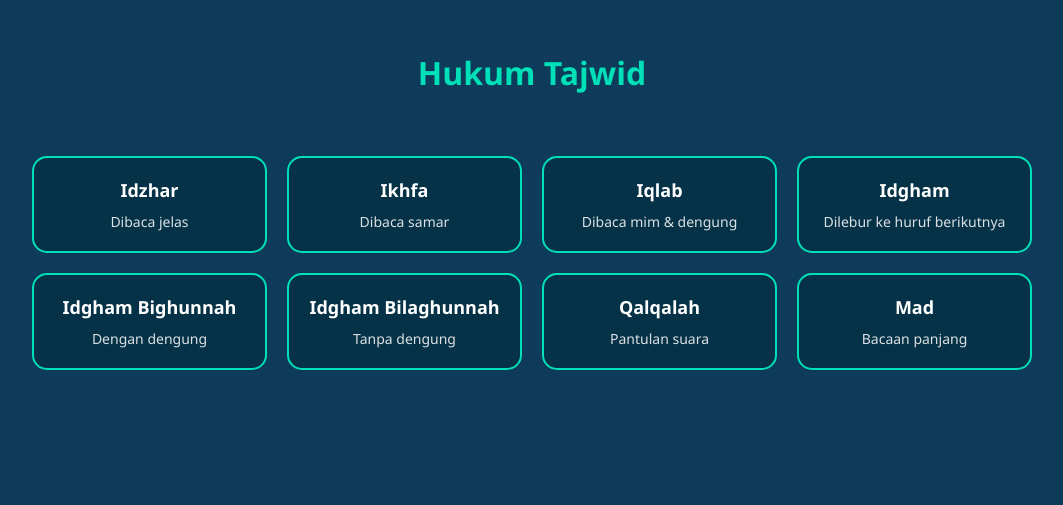
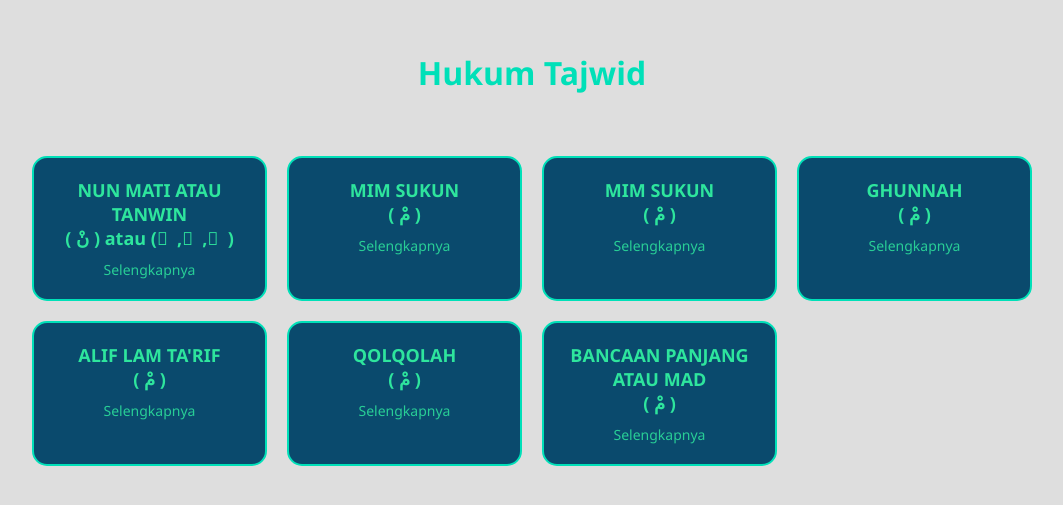
Before and after one commit to Gibranbintang/tahfeedz, a PHP site: page /tajwid.html in a window 1280 px wide. Shown: the top 505 px of the page, without its empty margins (108-1171 px from the left). Run offline with PHP 8.4, Linux system fonts and the light colour scheme.

Commit message:
mengedit tajwid dan dashboard

```diff
--- a/Tahfeedz App/css/dashboardstyle.css
+++ b/Tahfeedz App/css/dashboardstyle.css
@@ -95,6 +95,7 @@ body {
 }
 
 .card {
+  text-decoration: none !important;
   background: #0a4a6d;
   border-radius: 12px;
   padding: 20px;
@@ -103,6 +104,7 @@ body {
 }
 
 .card:hover {
+  text-decoration: none !important;
   transform: translateY(-5px);
   background: #e3f1f8;
 }
--- a/Tahfeedz App/css/tajwidstyle.css
+++ b/Tahfeedz App/css/tajwidstyle.css
@@ -1,7 +1,7 @@
 body {
   margin: 0;
   font-family: 'Segoe UI', sans-serif;
-  background-color: #0d3b59;
+  background-color: #dedede;
   color: white;
 }
 
@@ -21,7 +21,8 @@ h1 {
 }
 
 .card {
-  background-color: #063247;
+  text-decoration: none !important;
+  background: #0a4a6d;
   border: 2px solid #00e0b8;
   padding: 20px;
   border-radius: 15px;
@@ -31,18 +32,59 @@ h1 {
 }
 
 .card:hover {
+  text-decoration: none !important;
   background-color: #00e0b8;
   color: #063247;
   transform: translateY(-5px);
 }
 
 .card-title {
+  color:#2ee59d;
   font-size: 18px;
   font-weight: bold;
   margin-bottom: 10px;
 }
 
 .card-desc {
+  text-decoration: none;
+  color:#2ee59d;
   font-size: 14px;
   opacity: 0.85;
 }
+
+/* Modal */
+.modal {
+  display: none;
+  position: fixed;
+  z-index: 999;
+  left: 0;
+  top: 0;
+  width: 100%;
+  height: 100%;
+  overflow: auto;
+  background-color: rgba(0,0,0,0.6);
+  justify-content: center;
+  align-items: center;
+}
+
+.modal-content {
+  background-color: white;
+  color: #0d3b59;
+  padding: 30px;
+  border-radius: 12px;
+  width: 80%;
+  max-width: 500px;
+  box-shadow: 0 8px 20px rgba(0,0,0,0.3);
+  text-align: left;
+  position: relative;
+}
+
+.close-btn {
+  position: absolute;
+  top: 10px;
+  right: 15px;
+  font-size: 26px;
+  font-weight: bold;
+  color: #0d3b59;
+  cursor: pointer;
+}
--- a/Tahfeedz App/rekaphafalan.html
+++ b/Tahfeedz App/rekaphafalan.html
@@ -4,7 +4,7 @@
   <meta charset="UTF-8" />
   <meta name="viewport" content="width=device-width, initial-scale=1.0"/>
   <title>Cek Hafalan - TiQ</title>
-  <link rel="stylesheet" href="style2.css" />
+  <link rel="stylesheet" href="css/style2.css" />
 </head>
 <body>
 
--- a/Tahfeedz App/tajwid.html
+++ b/Tahfeedz App/tajwid.html
@@ -9,38 +9,63 @@
 <body>
   <h1>Hukum Tajwid</h1>
   <div class="container">
-    <div class="card" onclick="alert('Idzhar: Huruf-huruf yang dibaca jelas ketika bertemu nun sukun atau tanwin.')">
-      <div class="card-title">Idzhar</div>
-      <div class="card-desc">Dibaca jelas</div>
-    </div>
-    <div class="card" onclick="alert('Ikhfa: Dibaca samar antara jelas dan dengung.')">
-      <div class="card-title">Ikhfa</div>
-      <div class="card-desc">Dibaca samar</div>
-    </div>
-    <div class="card" onclick="alert('Iqlab: Nun sukun berubah menjadi mim dan didengungkan.')">
-      <div class="card-title">Iqlab</div>
-      <div class="card-desc">Dibaca mim & dengung</div>
-    </div>
-    <div class="card" onclick="alert('Idgham: Nun sukun atau tanwin dilebur ke huruf setelahnya.')">
-      <div class="card-title">Idgham</div>
-      <div class="card-desc">Dilebur ke huruf berikutnya</div>
-    </div>
-    <div class="card" onclick="alert('Idgham Bighunnah: Ada dengung saat melebur.')">
-      <div class="card-title">Idgham Bighunnah</div>
-      <div class="card-desc">Dengan dengung</div>
-    </div>
-    <div class="card" onclick="alert('Idgham Bilaghunnah: Tanpa dengung.')">
-      <div class="card-title">Idgham Bilaghunnah</div>
-      <div class="card-desc">Tanpa dengung</div>
-    </div>
-    <div class="card" onclick="alert('Qalqalah: Memantul saat huruf qalqalah sukun.')">
-      <div class="card-title">Qalqalah</div>
-      <div class="card-desc">Pantulan suara</div>
-    </div>
-    <div class="card" onclick="alert('Mad: Panjang bacaan tertentu.')">
-      <div class="card-title">Mad</div>
-      <div class="card-desc">Bacaan panjang</div>
+    <a href="nunmati.html" class="card">
+      <div class="card-title">NUN MATI ATAU TANWIN <br> ( نْ  ) atau (   ً  ,   ٍ  ,   ٌ  ) </div>
+      <div class="card-desc">Selengkapnya</div>
+    </a>
+    <a href="mimsukun.html" class="card">
+      <div class="card-title">MIM SUKUN <br> ( مْ  ) </div>
+      <div class="card-desc">Selengkapnya</div>
+    </a>
+    <a href="mimsukun.html" class="card">
+      <div class="card-title">MIM SUKUN <br> ( مْ  ) </div>
+      <div class="card-desc">Selengkapnya</div>
+    </a>
+    <a href="mimsukun.html" class="card">
+      <div class="card-title">GHUNNAH<br> ( مْ  ) </div>
+      <div class="card-desc">Selengkapnya</div>
+    </a>
+    <a href="mimsukun.html" class="card">
+      <div class="card-title">ALIF LAM TA'RIF<br> ( مْ  ) </div>
+      <div class="card-desc">Selengkapnya</div>
+    </a>
+    <a href="mimsukun.html" class="card">
+      <div class="card-title">QOLQOLAH <br> ( مْ  ) </div>
+      <div class="card-desc">Selengkapnya</div>
+    </a>
+    <a href="mimsukun.html" class="card">
+      <div class="card-title">BANCAAN PANJANG ATAU MAD <br> ( مْ  ) </div>
+      <div class="card-desc">Selengkapnya</div>
+    </a>
+
+
+
+  <!-- Modal Box -->
+  <div id="modal" class="modal">
+    <div class="modal-content">
+      <span class="close-btn" onclick="closeModal()">&times;</span>
+      <h2 id="modal-title"></h2>
+      <p id="modal-text"></p>
     </div>
   </div>
+
+  <script>
+    function openModal(title, text) {
+      document.getElementById("modal-title").textContent = title;
+      document.getElementById("modal-text").textContent = text;
+      document.getElementById("modal").style.display = "flex";
+    }
+
+    function closeModal() {
+      document.getElementById("modal").style.display = "none";
+    }
+
+    window.onclick = function(event) {
+      const modal = document.getElementById("modal");
+      if (event.target === modal) {
+        closeModal();
+      }
+    }
+  </script>
 </body>
 </html>
```
Also changed, not shown: Tahfeedz App/mimsukun.html (added, +74 -0 lines), Tahfeedz App/nunmati.html (added, +74 -0 lines).
